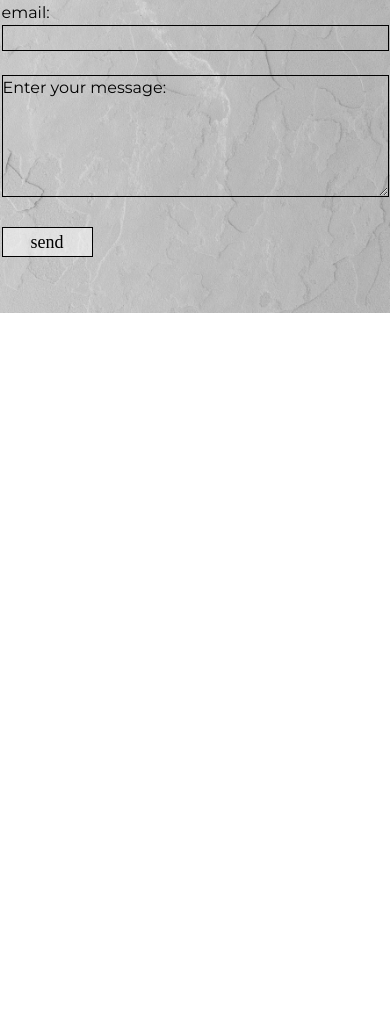
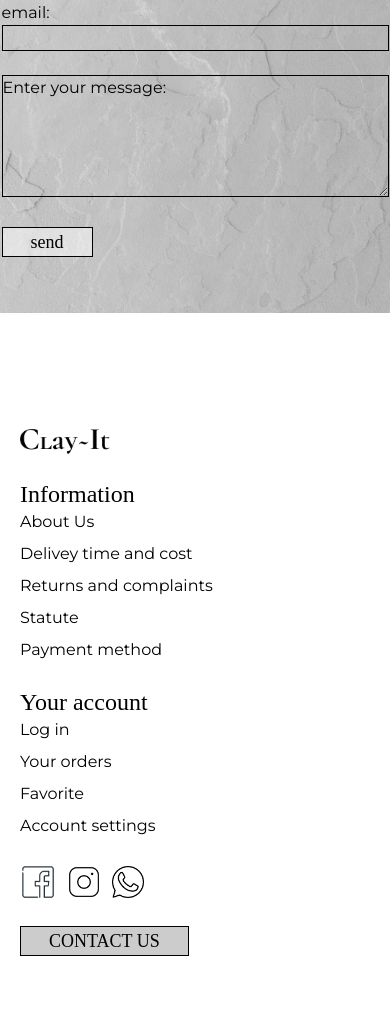
Before and after one commit to zofiaMrugalska/ClayIt, a website: page dist/index.html in a window 390 px wide. Shown: the part 6975-8007 px from the top of the page. Before the commit the page ends 7288 px from the top, so only its background shows below. Drawn offline with Linux system fonts and the light colour scheme; a web font is replaced by a local one.

Commit message:
footer responsive

```diff
--- a/dist/index.html
+++ b/dist/index.html
@@ -423,7 +423,7 @@
           ></textarea>
           <br />
           <input
-            class="mt-6 mb-14 bg-white bg-opacity-50 px-7 border-[1px] border-black font-cormorant text-lg"
+            class="mt-6 mb-14 bg-white bg-opacity-50 px-7 border-[1px] border-black font-cormorant text-lg cursor-pointer active:translate-y-[3px]"
             type="submit"
             value="send"
           />
@@ -431,6 +431,55 @@
       </div>
     </section>
 
+    <footer
+      class="mt-[6rem] p-5 flex flex-col gap-6 sm:flex-row sm:place-content-between sm:max-w-[800px] sm:mx-auto lg:max-w-[1200px] lg:place-content-between lg:mx-auto"
+    >
+      <img class="h-[25px] w-[90px]" src="/ceramic_webpage/Clay~It footer.png" alt="logo" />
+      <div>
+        <h1 class="font-cormorant text-2xl">Information</h1>
+        <ul class="flex flex-col gap-2 font-montserrat">
+          <li class="cursor-pointer hover:font-semibold">About Us</li>
+          <li class="cursor-pointer hover:font-semibold">Delivey time and cost</li>
+          <li class="cursor-pointer hover:font-semibold">Returns and complaints</li>
+          <li class="cursor-pointer hover:font-semibold">Statute</li>
+          <li class="cursor-pointer hover:font-semibold">Payment method</li>
+        </ul>
+      </div>
+      <div>
+        <h1 class="font-cormorant text-2xl">Your account</h1>
+        <ul class="flex flex-col gap-2 font-montserrat">
+          <li class="cursor-pointer hover:font-semibold">Log in</li>
+          <li class="cursor-pointer hover:font-semibold">Your orders</li>
+          <li class="cursor-pointer hover:font-semibold">Favorite</li>
+          <li class="cursor-pointer hover:font-semibold">Account settings</li>
+        </ul>
+      </div>
+      <div>
+        <div class="flex items-center gap-2">
+          <img
+            class="w-9 h-9 cursor-pointer hover:translate-y-[2px]"
+            src="/ceramic_webpage/fb.png"
+            alt="facebook icon"
+          />
+          <img
+            class="w-10 h-10 cursor-pointer hover:translate-y-[2px]"
+            src="/ceramic_webpage/ig.png"
+            alt="instagram icon"
+          />
+          <img
+            class="w-8 h-8 cursor-pointer hover:translate-y-[2px]"
+            src="/ceramic_webpage/whatsapp.png"
+            alt="whatsapp icon"
+          />
+        </div>
+        <button
+          class="mt-6 mb-14 bg-black bg-opacity-20 px-7 border-[1px] border-black font-cormorant text-lg cursor-pointer active:translate-y-[3px] hover:bg-white"
+        >
+          CONTACT US
+        </button>
+      </div>
+    </footer>
+
     <script src=" /dist/app.js"></script>
   </body>
 </html>
```
Also changed, not shown: ceramic_webpage/Clay~It footer.png (added), ceramic_webpage/fb.png (added), ceramic_webpage/ig.png (added), ceramic_webpage/whatsapp.png (added), dist/output.css.
